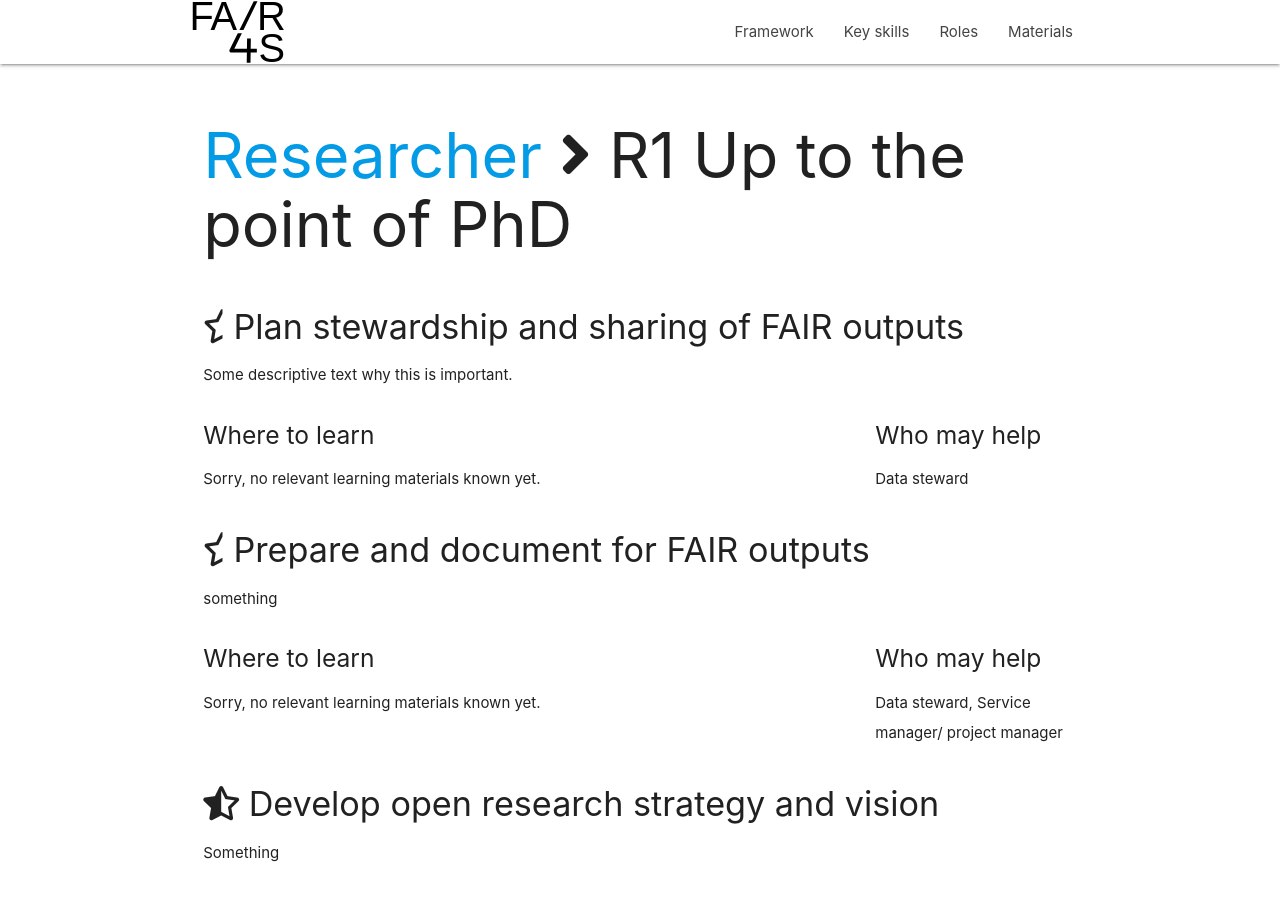
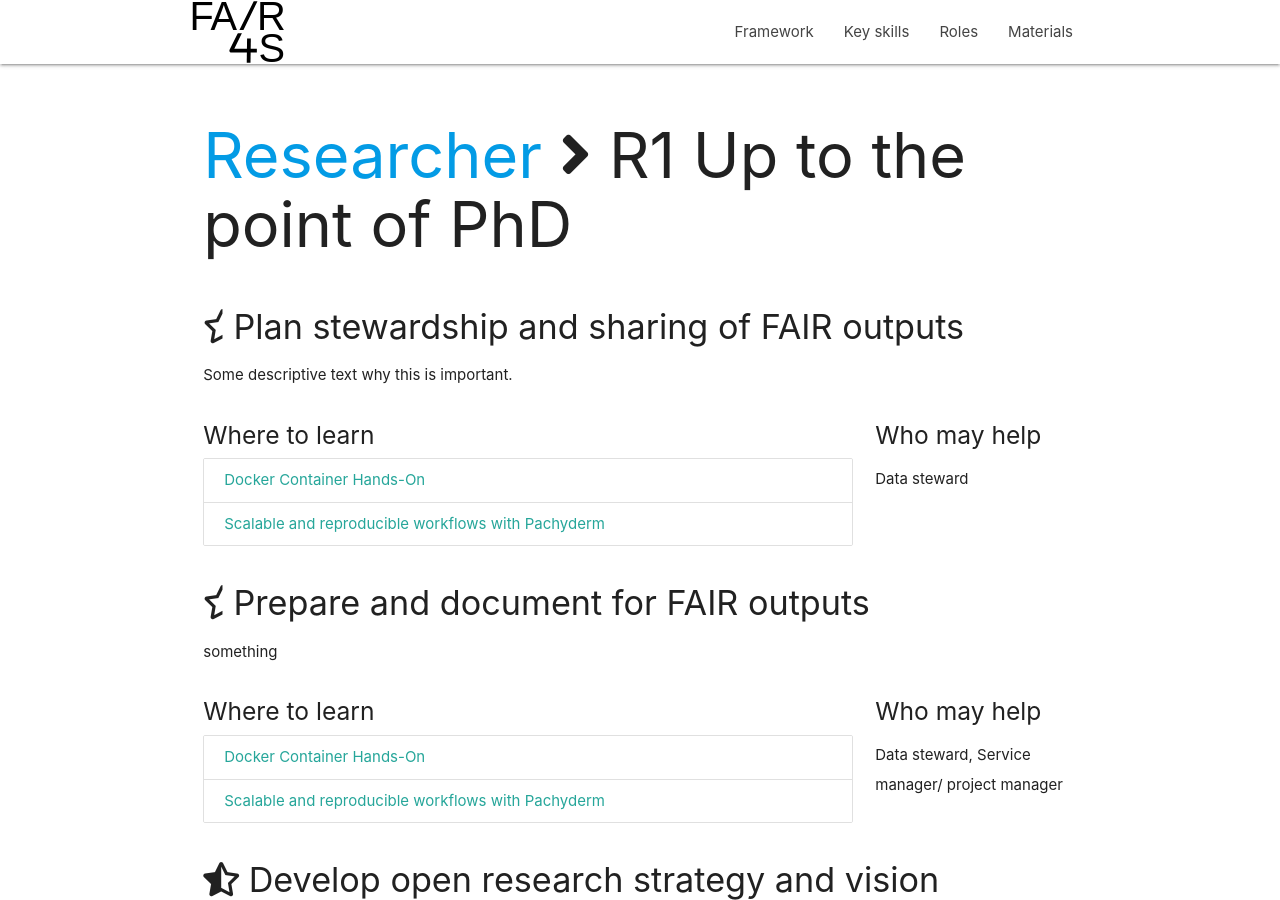
Before and after one commit to EOSC-FAIR4S/eosc-fair4s.github.io, a Jekyll site: the page built from _roles/researcher/r1.md, in a window 1280 px wide and 900 px high. Built offline with Jekyll 4.4.1, drawn with Linux system fonts in a browser that asks for light colours; nearby versions of some CDN libraries.

Commit message:
connected materials to skills

```diff
--- a/_layouts/role.html
+++ b/_layouts/role.html
@@ -21,14 +21,22 @@ layout: default
 
 			<div class="col s12 m9">
 				<h5>Where to learn</h5>
-				{% if mapping.materials %}
-				<div class="collection">
-					{% for material in mapping.materials %}
-						<a href="{{ material.href }}" target="_blank" class="collection-item">{{ material.title }}</a>
+				{% assign material_found = false %}
+				{% for material in site.materials %}
+					{% for skill in material.skills %}
+						{% if skill.name == mapping.keyskill and site.data.levels[skill.level].value >= site.data.levels[mapping.level].value %}
+							{% if material_found == false %}
+								<div class="collection">
+							{% endif %}
+							{% assign material_found = true %}
+							<a href="{{ material.href }}" class="collection-item">{{ material.title }}</a>
+						{% endif %}
 					{% endfor %}
-				</div>
+				{% endfor %}
+				{% if material_found == false %}
+					<p>Sorry, no relevant learning materials known yet.</p>
 				{% else %}
-				<p>Sorry, no relevant learning materials known yet.</p>
+					</div>
 				{% endif %}
 			</div>
 
```
